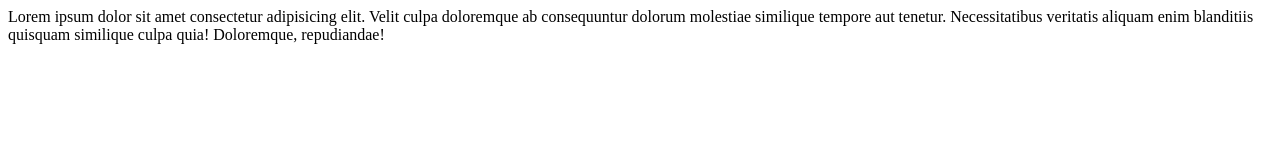
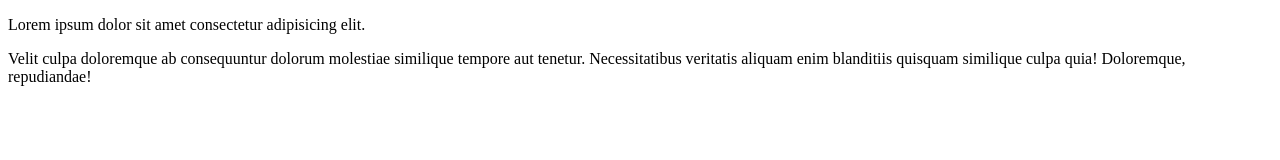
Before and after one commit to olesiaolesia/beetroot2020, a plain HTML site: page index.html in a window 1280 px wide. Drawn offline with Linux system fonts and the light colour scheme.

Commit message:
Update index.html

```diff
--- a/index.html
+++ b/index.html
@@ -8,7 +8,8 @@
 </head>
 
 <body>
-    Lorem ipsum dolor sit amet consectetur adipisicing elit. Velit culpa doloremque ab consequuntur dolorum molestiae
+    <p>Lorem ipsum dolor sit amet consectetur adipisicing elit.</p>
+    Velit culpa doloremque ab consequuntur dolorum molestiae
     similique tempore aut tenetur. Necessitatibus veritatis aliquam enim blanditiis quisquam similique culpa quia!
     Doloremque, repudiandae!
 </body>
```
